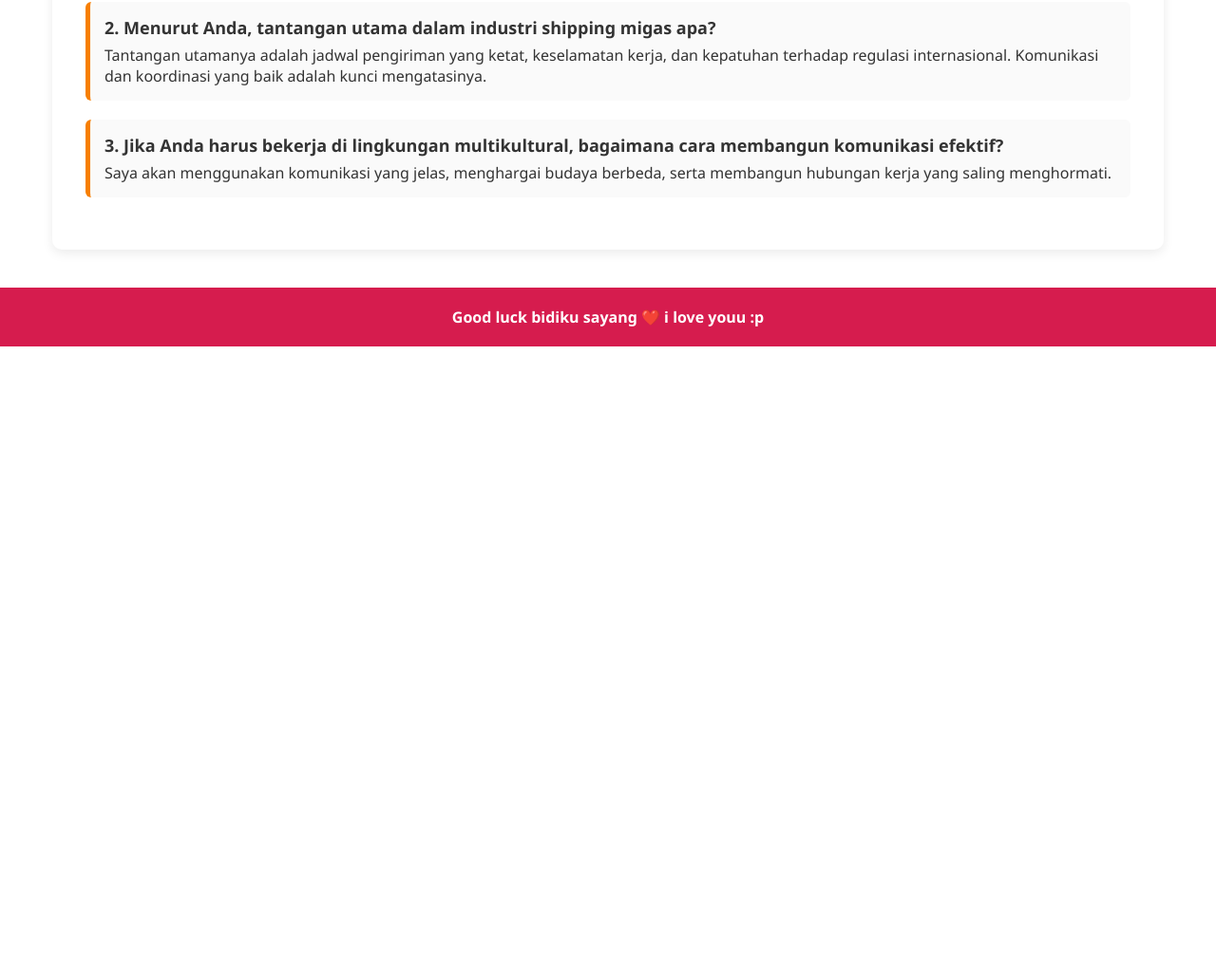
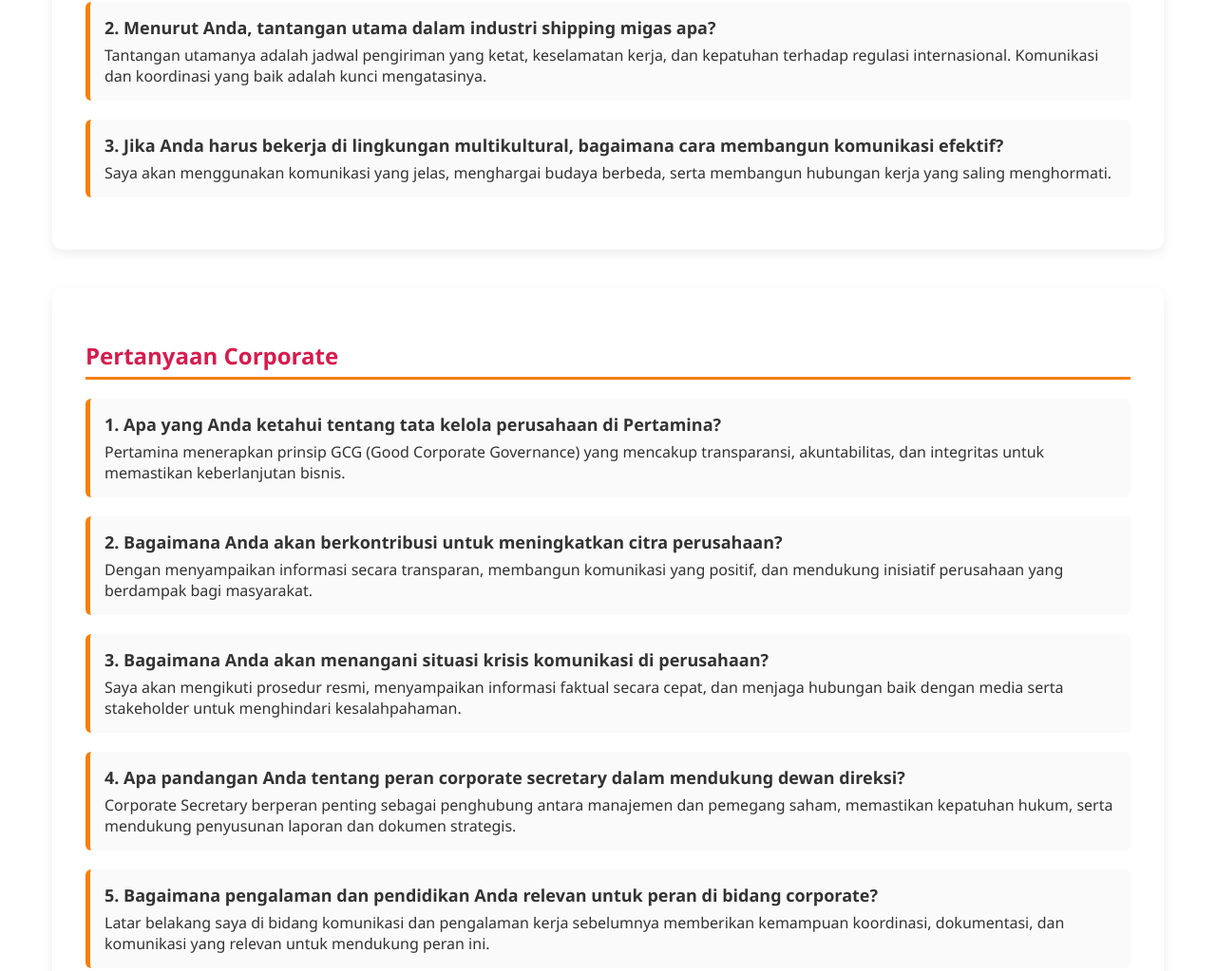
Before and after one commit to arisuplay/-bidi, a plain HTML site: page index.html in a window 1280 px wide. Shown: the part 2168-3191 px from the top of the page at 95% size. Before the commit the page ends 2533 px from the top, so only its background shows below. Drawn offline with Linux system fonts and the light colour scheme.

Commit message:
Update index.html

```diff
--- a/index.html
+++ b/index.html
@@ -156,6 +156,20 @@
     <div class="qna"><div class="question">3. Jika Anda harus bekerja di lingkungan multikultural, bagaimana cara membangun komunikasi efektif?</div><div class="answer">Saya akan menggunakan komunikasi yang jelas, menghargai budaya berbeda, serta membangun hubungan kerja yang saling menghormati.</div></div>
   </div>
 
+ <div class="container" id="corp">
+    <h2>Pertanyaan Corporate</h2>
+
+    <div class="qna"><div class="question">1. Apa yang Anda ketahui tentang tata kelola perusahaan di Pertamina?</div><div class="answer">Pertamina menerapkan prinsip GCG (Good Corporate Governance) yang mencakup transparansi, akuntabilitas, dan integritas untuk memastikan keberlanjutan bisnis.</div></div>
+
+    <div class="qna"><div class="question">2. Bagaimana Anda akan berkontribusi untuk meningkatkan citra perusahaan?</div><div class="answer">Dengan menyampaikan informasi secara transparan, membangun komunikasi yang positif, dan mendukung inisiatif perusahaan yang berdampak bagi masyarakat.</div></div>
+
+    <div class="qna"><div class="question">3. Bagaimana Anda akan menangani situasi krisis komunikasi di perusahaan?</div><div class="answer">Saya akan mengikuti prosedur resmi, menyampaikan informasi faktual secara cepat, dan menjaga hubungan baik dengan media serta stakeholder untuk menghindari kesalahpahaman.</div></div>
+
+    <div class="qna"><div class="question">4. Apa pandangan Anda tentang peran corporate secretary dalam mendukung dewan direksi?</div><div class="answer">Corporate Secretary berperan penting sebagai penghubung antara manajemen dan pemegang saham, memastikan kepatuhan hukum, serta mendukung penyusunan laporan dan dokumen strategis.</div></div>
+
+    <div class="qna"><div class="question">5. Bagaimana pengalaman dan pendidikan Anda relevan untuk peran di bidang corporate?</div><div class="answer">Latar belakang saya di bidang komunikasi dan pengalaman kerja sebelumnya memberikan kemampuan koordinasi, dokumentasi, dan komunikasi yang relevan untuk mendukung peran ini.</div></div>
+  </div>
+
   <footer>
     Good luck bidiku sayang ❤️ i love youu :p
   </footer>
```
